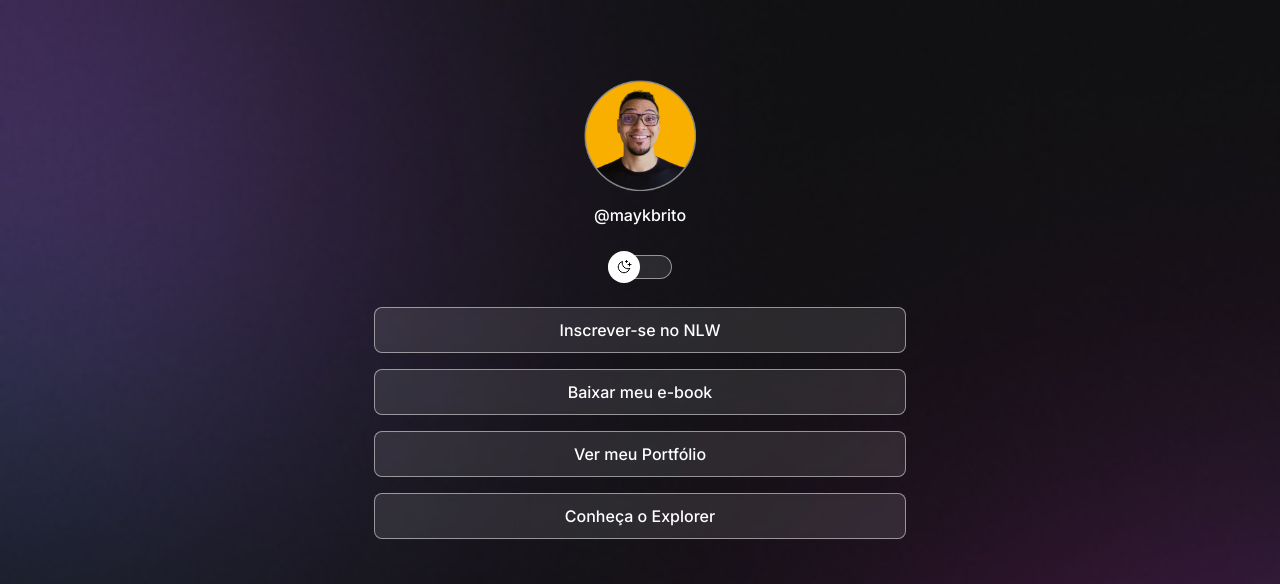
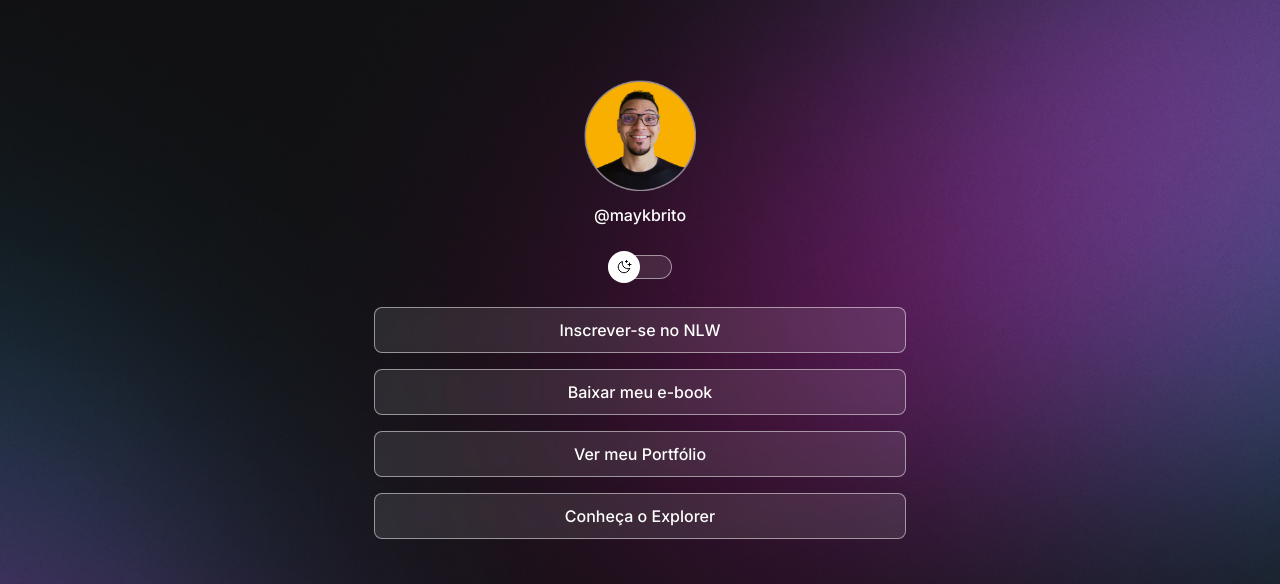
Before and after one commit to fabriciophilippe/projeto-rocket, a plain HTML site: page index.html in a window 1280 px wide. Shown: the top 584 px of the page. Drawn offline with nearby package versions, Linux system fonts and the light colour scheme.

Commit message:
change background based on media queries

```diff
--- a/style.css
+++ b/style.css
@@ -27,6 +27,7 @@
 body {
   /* background: color image repeat position/size*/
   background: var(--bg-url) no-repeat top center/cover;
+  height: 100vh;
 }
 
 body * {
@@ -159,3 +160,15 @@ footer {
   text-align: center;
   font-size: 14px;
 }
+
+/* media queries */
+
+@media (min-width: 700px) {
+  :root {
+    --bg-url: url(./imagens/bg-desktop.jpg);
+  }
+
+  .light {
+    --bg-url: url(./imagens/bg-desktop-light.jpg);
+  }
+}
```
Also changed, not shown: imagens/bg-desktop-light.jpg (added), imagens/bg-desktop.jpg (added).
